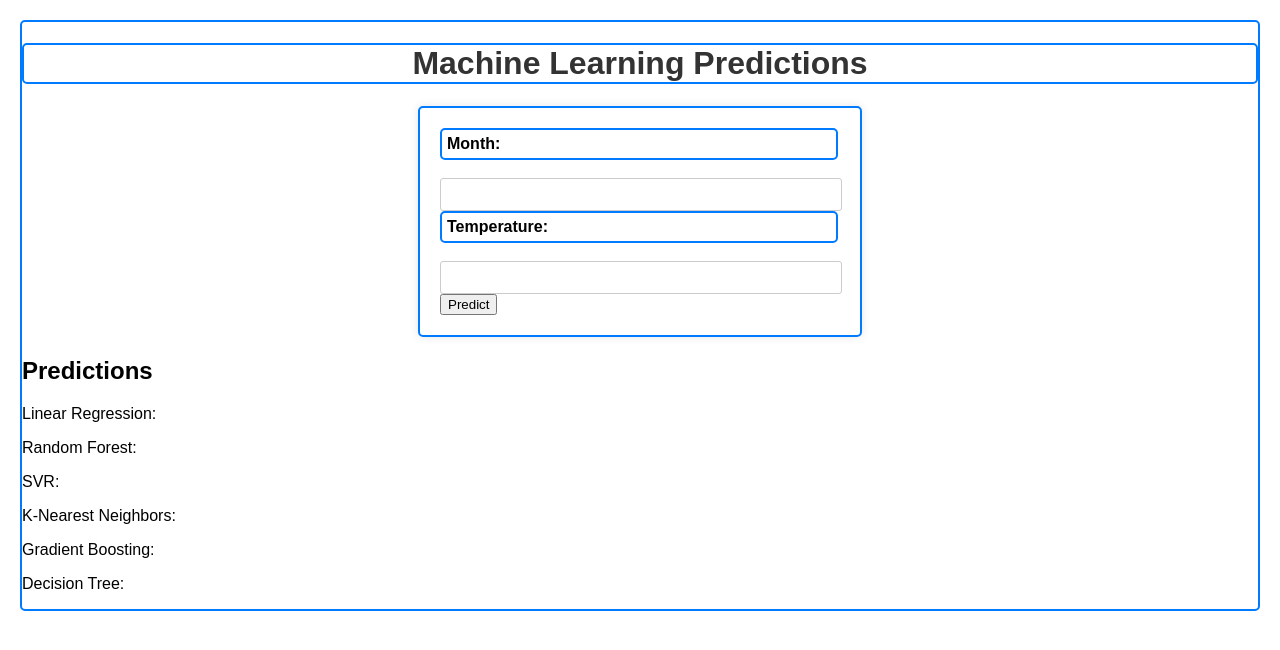
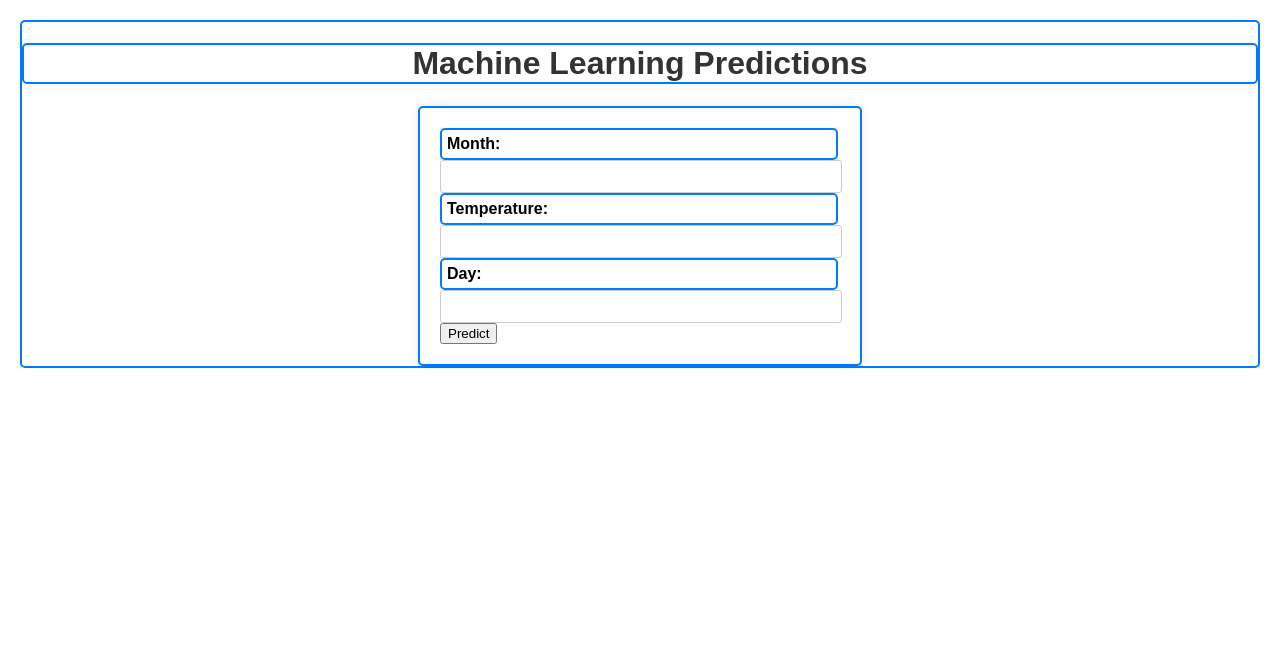
Before and after one commit to CMA-Projects/Machine-Learning-Caribou-Migration, a Flask app: page / in a window 1280 px wide. Shown: the top 650 px of the page. Run offline with Flask 3, Linux system fonts and the light colour scheme; parts of the project's set-up code (start-up, migrations or seed data) failed here and were passed over.

Commit message:
updated app and html

```diff
--- a/Web App/app.py
+++ b/Web App/app.py
@@ -1,11 +1,31 @@
 from flask import Flask, request, jsonify, render_template
 import tensorflow as tf
+import numpy as np
 
 app = Flask(__name__)
+
+# Load the model
+model = tf.keras.models.load_model("models/DT_Model.h5")
 
 @app.route('/')
 def index():
     return render_template('index.html')
 
+@app.route('/predict', nethods=['POST'])
+def predict():
+    data = request.json
+    month = data['month']
+    temperature = data['temperature']
+    day = data['day']
+
+    input_data = np.array([[month, temperature, day]])
+    prediction = model.predict(input_data)
+
+    result = {
+        'latitude': prediction[0][0]
+    }
+
+    return jsonify(result)
+
 if __name__ == '__main__':
     app.run(debug=True)
--- a/Web App/templates/index.html
+++ b/Web App/templates/index.html
@@ -9,24 +9,21 @@
 <body>
     <h1>Machine Learning Predictions</h1>
     <form id="prediction-form">
-        <label for="month">Month:</label><br>
-        <input type="number" id="month" name="month" required><br>
+        <label for="month">Month:</label>
+        <input type="number" id="month" name="month" required>
 
-        <label for="temperature">Temperature:</label><br>
-        <input type="number" id="temperature" name="temperature" required><br>
+        <label for="temperature">Temperature:</label>
+        <input type="number" id="temperature" name="temperature" required>
+
+        <label for = "day">Day:</label>
+        <input tpe="number" id="day" name="day" required>
 
         <button type="submit">Predict</button>
     </form>
 
-    <!--style="display:none;"-->
-    <div id="results" class="result" >
-        <h2>Predictions</h2>
-        <p id="linear">Linear Regression: </p>
-        <p id="random_forest">Random Forest: </p>
-        <p id="svr">SVR: </p>
-        <p id="knn">K-Nearest Neighbors: </p>
-        <p id="gradient_boosting">Gradient Boosting: </p>
-        <p id="decision_tree">Decision Tree: </p>
+    <div id="results" class="result" style="display:none;">
+        <h2>Prediction Result</h2>
+        <p id="latitude">Latitude:</p>
     </div>
 
     <!-- Link to the JS file -->
```
Also changed, not shown: 1 other file.
